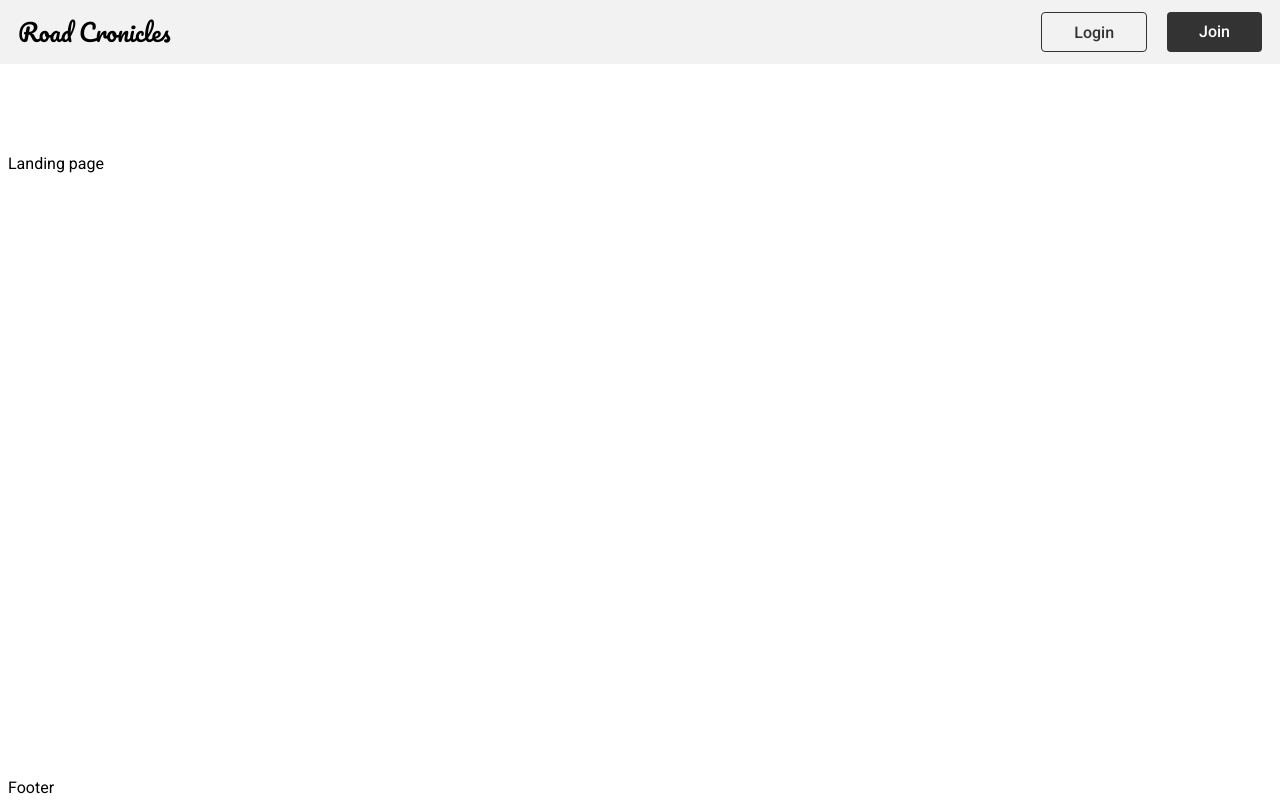
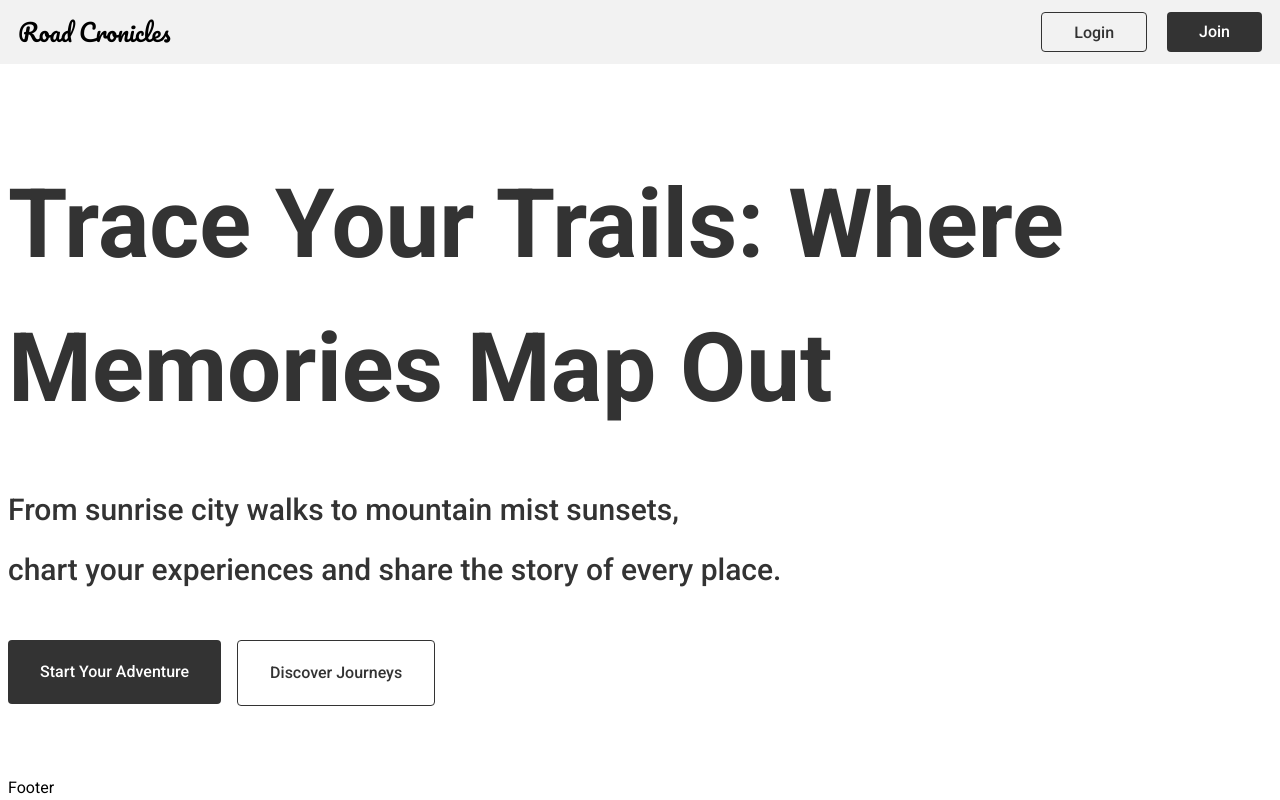
Before and after one commit to Griunvald/travel_app_client, a React (Vite) app in the folder client/: page / in a window 1280 px wide. Built offline with nearby package versions, Linux system fonts and the light colour scheme.

Commit message:
Add slogan, subtitle and CTA buttons to Landing page

```diff
--- a/client/src/components/pages/Landing.jsx
+++ b/client/src/components/pages/Landing.jsx
@@ -1,9 +1,20 @@
 
+import LinkButtonCTA from '../common/LinkButtonCTA';
 
-function Landing(){
-return (
+function Landing() {
+  return (
     <>
-      Landing page
+      <section>
+        <h1 className="font-bold text-gray-900 text-3xl md:text-8xl  md:leading-normal mb-10 ">Trace Your Trails: Where Memories Map Out</h1>
+        <h2 className="font-medium text-gray-900 text-3xl md:leading-loose ">From sunrise city walks to mountain mist sunsets, <br /> chart your experiences and share the story of every place.</h2>
+        <div className="flex justify-start gap-4 mt-10">
+          <LinkButtonCTA className="mx-auto block" name="Start Your Adventure" variant="primary" path="/start-trip" />
+          <LinkButtonCTA className="mx-auto block" name="Discover Journeys" variant="secondary" path="/trips-list" />
+        </div>
+      </section>
+      <section>
+
+      </section>
     </>
   );
 }
```
